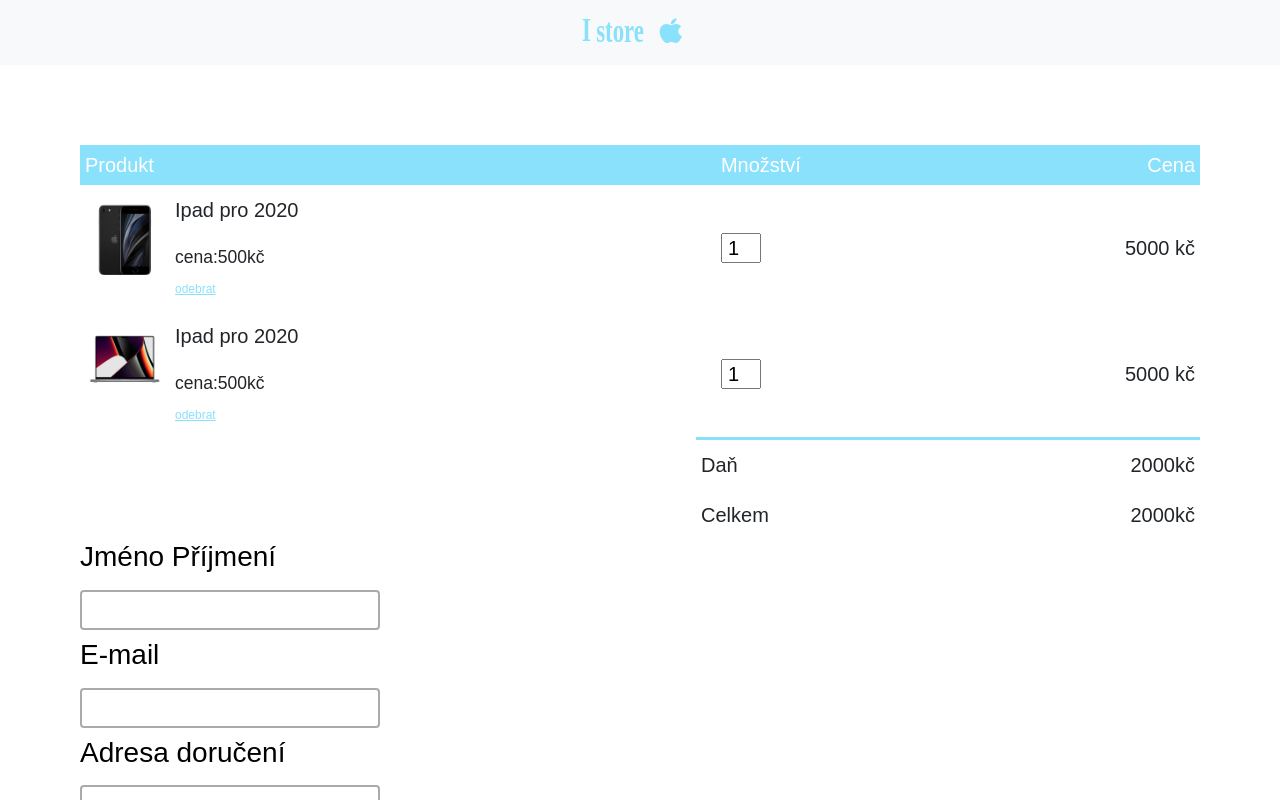
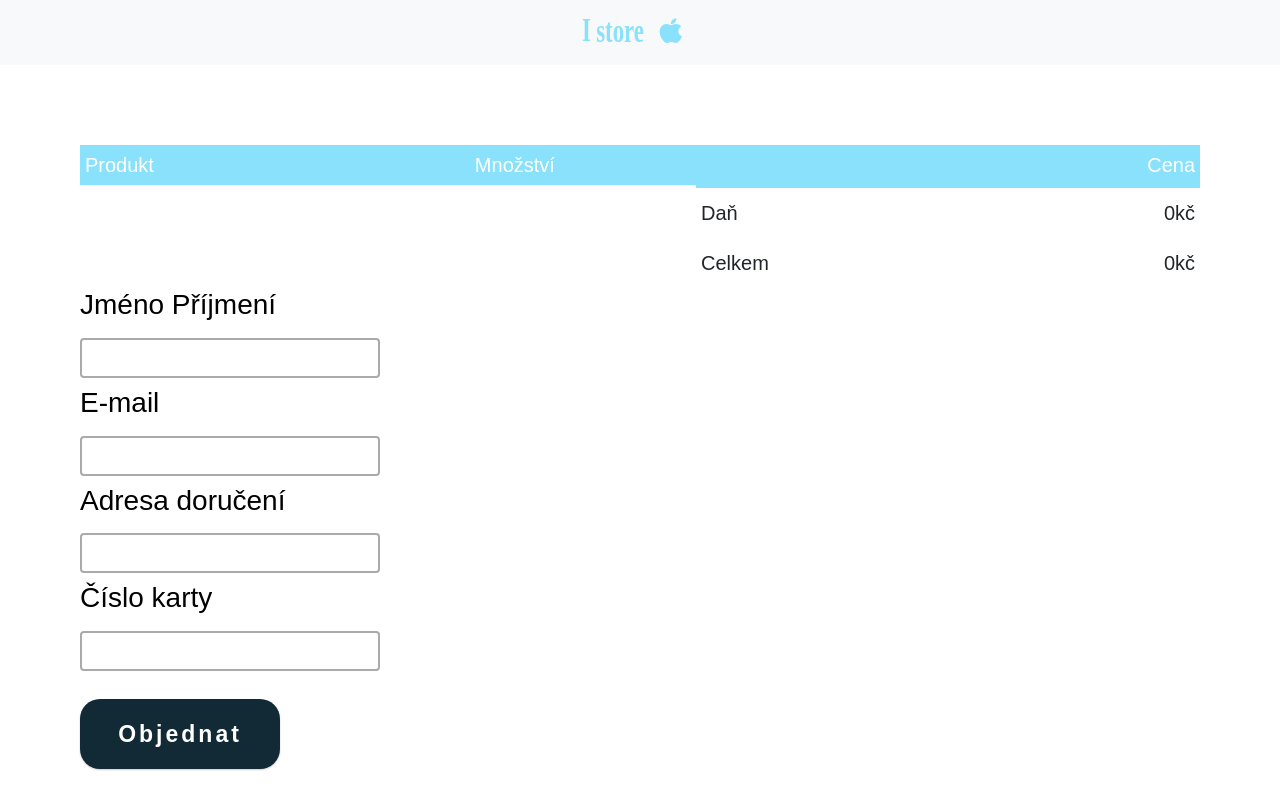
Before and after one commit to Martin-P95/istore, a Next.js app: page /objednavka in a window 1280 px wide. Shown: the top 800 px of the page. Built offline with nearby package versions, Linux system fonts and the light colour scheme.

Commit message:
funkční tabulka

```diff
--- a/next.config.js
+++ b/next.config.js
@@ -1,3 +1,3 @@
 module.exports = {
   reactStrictMode: true,
-}
+};
--- a/package.json
+++ b/package.json
@@ -12,6 +12,7 @@
     "@fortawesome/fontawesome-svg-core": "^1.2.36",
     "@fortawesome/free-solid-svg-icons": "^5.15.4",
     "@fortawesome/react-fontawesome": "^0.1.16",
+    "js-cookie": "^3.0.1",
     "next": "12.0.5",
     "react": "17.0.2",
     "react-dom": "17.0.2",
--- a/pages/objednavka.js
+++ b/pages/objednavka.js
@@ -1,76 +1,104 @@
-import React from 'react'
-import { FontAwesomeIcon } from '@fortawesome/react-fontawesome'
+import React, { useState, useEffect } from "react";
+import { FontAwesomeIcon } from "@fortawesome/react-fontawesome";
+import Cookies from "js-cookie";
 
+export default function Objednavka() {
+  const [produkty, setProdukty] = useState([]);
+  const [form, setForm] = useState({
+    jmeno: "",
+    email: "",
+    adresa: "",
+    cislo: "",
+  });
 
-export default function objednavka() {
+  const changeForm = (e) => {
+    setForm({
+      ...form,
+      [e.target.name]: e.target.type === "checkbox" ? e.target.checked : e.target.value,
+    });
+  };
+
+  useEffect(() => {
+    setProdukty(JSON.parse(Cookies.get("kosik") !== undefined ? Cookies.get("kosik") : false) || []);
+  }, []);
+
+  const odebrat = (id) => {
+    setProdukty(produkty.filter((produkt, i) => i !== id));
+    Cookies.set("kosik", JSON.stringify(produkty.filter((produkt, i) => i !== id)));
+  };
+
+  const spocitejCenu = () => {
+    let cena = 0;
+    produkty.forEach((produkt) => (cena += produkt.cena));
+    return cena;
+  };
+
   return (
     <>
       <div className="small-container card-page">
-                <div className='table-karta'>
+        <div className="table-karta">
           <table>
+            <tbody>
               <tr>
                 <th>Produkt</th>
                 <th>Množství</th>
                 <th>Cena</th>
               </tr>
-                        <tr>
+              {produkty.map((produkt, i) => {
+                return (
+                  <tr key={i}>
                     <td>
                       <div className="card-info">
-                                    <img src="/obrázky/iphonese.png" alt="" />
+                        <img src={produkt.obrazek} alt="" />
                         <div>
-                                        <p>Ipad pro 2020</p>
-                                        <small>cena:500kč</small>
+                          <p>{produkt.nazev}</p>
+                          <small>cena:{produkt.cena}</small>
                           <br />
-                                        <a href="">odebrat</a>
+                          <span onClick={() => odebrat(i)}>odebrat</span>
                         </div>
                       </div>
                     </td>
-                            <td><input type="number" value="1"></input></td>
-                            <td>5000 kč</td>
+                    <td>1</td>
+                    <td>{produkt.cena} kč</td>
                   </tr>
-                        <tr>
-                            <td>
-                                <div className="card-info">
-                                    <img src="/obrázky/mbp16.png" alt="" />
-                                    <div>
-                                        <p>Ipad pro 2020</p>
-                                        <small>cena:500kč</small>
-                                        <br />
-                                        <a href="">odebrat</a>
-                                    </div>
-                                </div>
-                            </td>
-                            <td><input type="number" value="1"></input></td>
-                            <td>5000 kč</td>
-                        </tr>
-
+                );
+              })}
+            </tbody>
           </table>
           <div className="total-price">
             <table>
+              <tbody>
                 <tr>
                   <td>Daň</td>
-                                <td>2000kč</td>
+                  <td>{spocitejCenu()}kč</td>
                 </tr>
                 <tr>
                   <td>Celkem</td>
-                                <td>2000kč</td>
+                  <td>{spocitejCenu() * 1.05}kč</td>
                 </tr>
+              </tbody>
             </table>
           </div>
         </div>
-                <div className='dotaznik'>
-                    <h3 className='dotaznikN'>Jméno Příjmení</h3>
-                    <input type="text" className='poled' />
-                    <h3 className='dotaznikN'>E-mail</h3>
-                    <input type="text" className='poled' />
-                    <h3 className='dotaznikN'>Adresa doručení</h3>
-                    <input type="text" className='poled' />
-                    <h3 className='dotaznikN'>Číslo karty</h3>
-                    <input type="text" className='poled' />
-                    <button className="tkoupit">Objednat</button>
+        <div className="dotaznik">
+          <h3 className="dotaznikN">Jméno Příjmení</h3>
+          <input type="text" className="poled" name="jmeno" value={form.jmeno} onChange={(e) => changeForm(e)} />
+          <h3 className="dotaznikN">E-mail</h3>
+          <input type="text" className="poled" name="email" value={form.email} onChange={(e) => changeForm(e)} />
+          <h3 className="dotaznikN">Adresa doručení</h3>
+          <input type="text" className="poled" name="adresa" value={form.adresa} onChange={(e) => changeForm(e)} />
+          <h3 className="dotaznikN">Číslo karty</h3>
+          <input type="text" className="poled" name="cislo" value={form.cislo} onChange={(e) => changeForm(e)} />
+          <button
+            className="tkoupit"
+            onClick={() => {
+              window.alert(`objednal sis ${produkty[0].nazev} a jmenuješ se ${form.jmeno}`);
+            }}
+          >
+            Objednat
+          </button>
         </div>
-
       </div>
     </>
-    )
+  );
 }
--- a/styles/globals.css
+++ b/styles/globals.css
@@ -3,7 +3,6 @@
   display: grid;
   grid-template-columns: repeat(auto-fit, minmax(250px, 1fr));
   justify-content: center;
-
 }
 
 * {
@@ -132,17 +131,13 @@
 }*/
 
 .stranka {
-  background: linear-gradient(42deg,
-      rgba(0, 0, 0, 0.2) 0%,
-      rgba(0, 0, 0, 0.1) 100%),
-    url(../public/pozadí.png);
+  background: linear-gradient(42deg, rgba(0, 0, 0, 0.2) 0%, rgba(0, 0, 0, 0.1) 100%), url(../public/pozadí.png);
   display: block;
   min-height: 100vh;
   background-position: center;
   background-repeat: no-repeat;
   background-size: cover;
   padding: 0px;
-
 }
 
 .logo {
@@ -283,8 +278,8 @@
   height: 30px;
   padding: 5px;
 }
-
-.card-page td a {
+/**/
+.card-page td span {
   color: #8ae1fc;
   font-size: 12px;
 }
@@ -321,11 +316,10 @@
   font-size: 20px;
 }
 
-.dotaznik
-{
-display: flex;
-flex-direction: column;
-margin-bottom: 25px;
+.dotaznik {
+  display: flex;
+  flex-direction: column;
+  margin-bottom: 25px;
 }
 .tkoupit {
   margin-top: 20px;
@@ -354,12 +348,10 @@
   box-shadow: 0px 3px 5px;
   box-shadow: rgba(255, 255, 255, 0.15);
 }
-.dotaznikN
-{
-  color:black;
+.dotaznikN {
+  color: black;
 }
-.poled[type=text]
-{
+.poled[type="text"] {
   width: 300px;
   height: 40px;
   border: 2px solid #aaa;
@@ -370,10 +362,9 @@
   box-sizing: border-box;
   transition: 0.5s;
 }
-.poled[type=text]:focus
-{
-  border-color:#8ae1fc ;
-  box-shadow:0 0 8px 0 #8ae1fc;
+.poled[type="text"]:focus {
+  border-color: #8ae1fc;
+  box-shadow: 0 0 8px 0 #8ae1fc;
 }
 
 @media only screen and (max-width: 600px) {
@@ -404,8 +395,7 @@
     width: 100%;
     height: 100%;
   }
-  .dotaznik
-  {
+  .dotaznik {
     justify-content: center;
     align-items: center;
   }
```
Also changed, not shown: pages/produkt/[id].js (+11 -9 lines), .eslintrc.json, 1 other file (tests, documents, lock files or other folders). Lines whose indentation alone changed are shown as unchanged.
